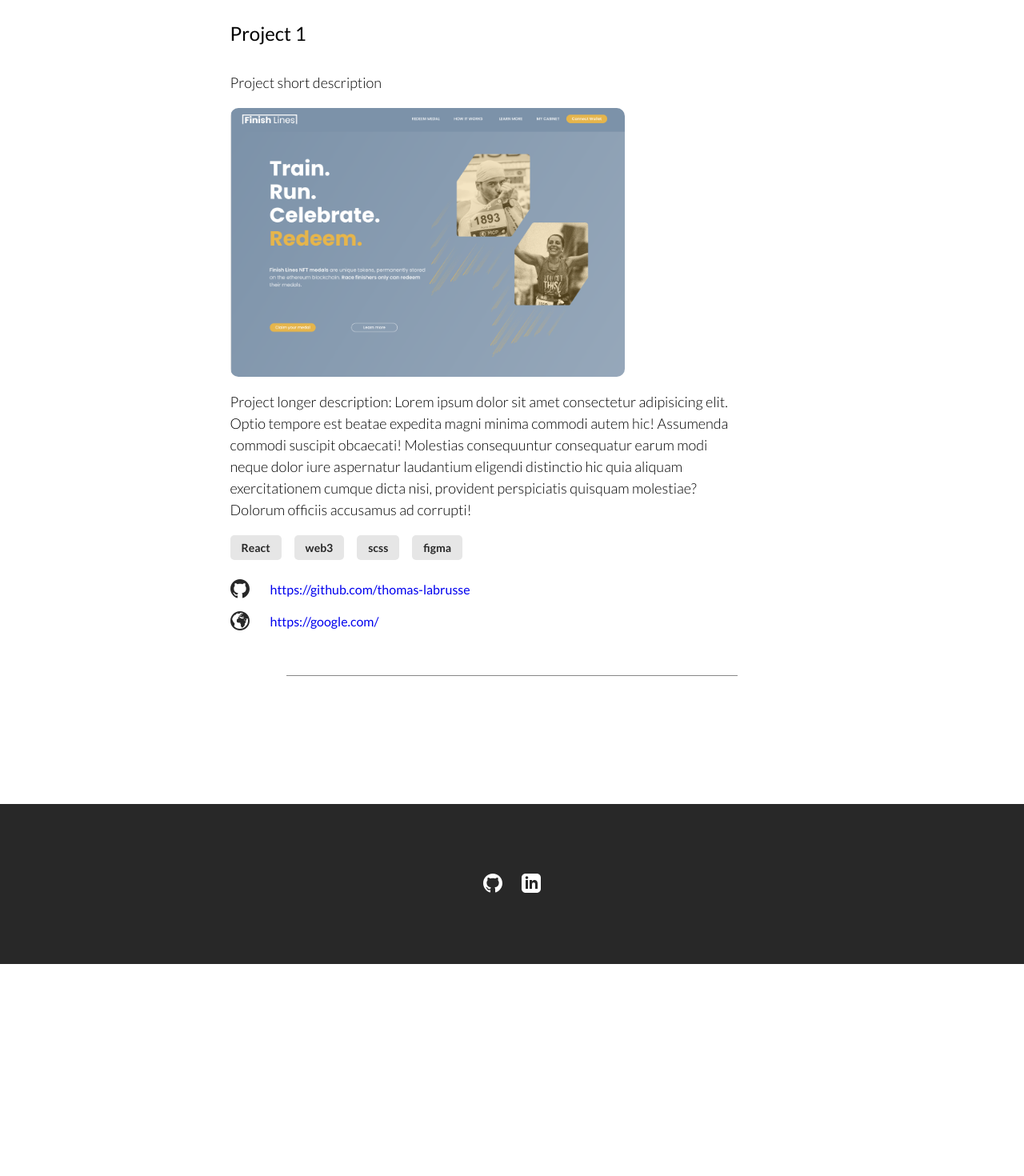
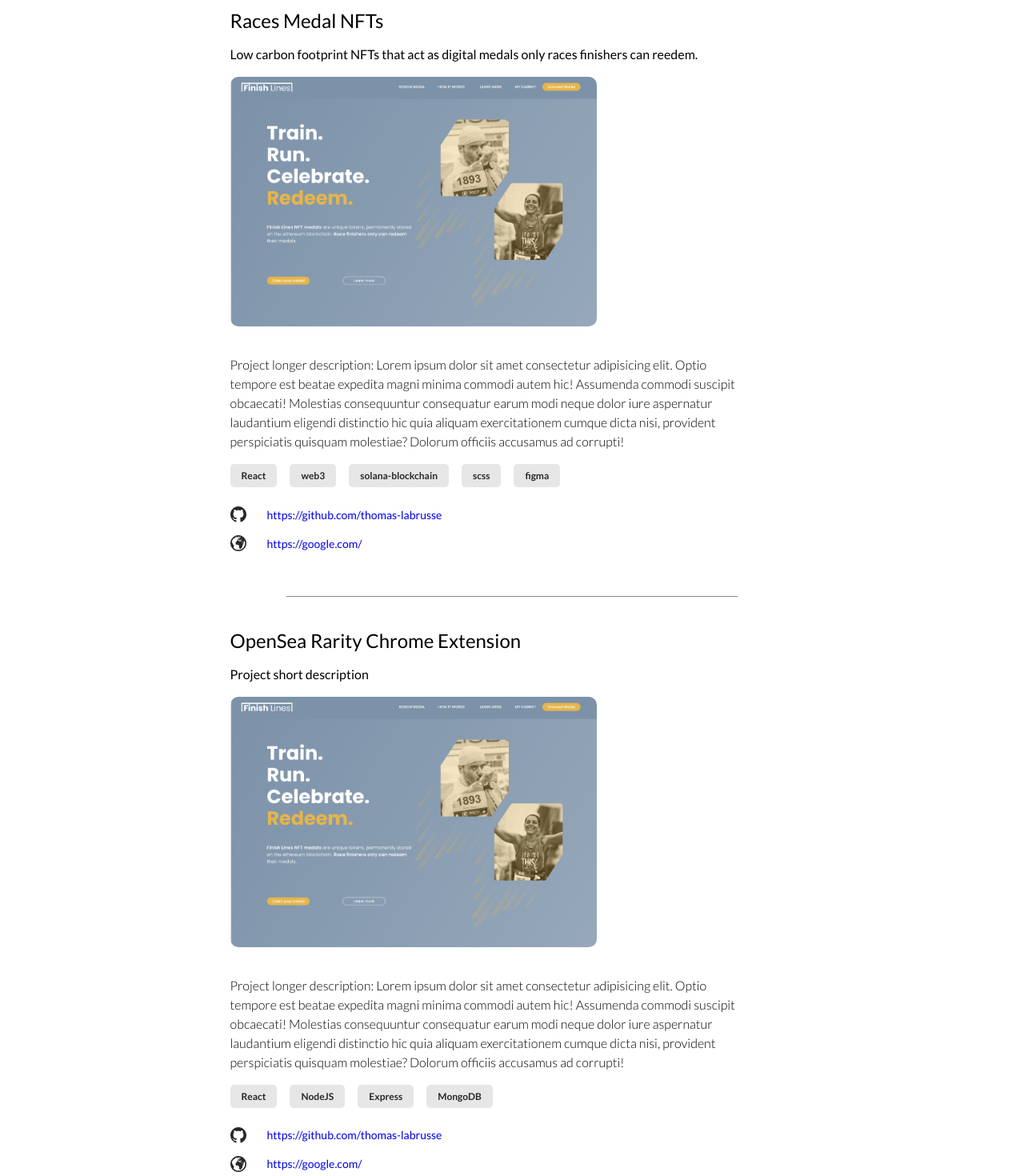
Before and after one commit to thomas-labrusse/personal-website, a Next.js app: page /projects in a window 1280 px wide. Shown: the part 280-1750 px from the top of the page at 80% size. Before the commit the page ends 1485 px from the top, so only its background shows below. Built offline with nearby package versions, Linux system fonts and the light colour scheme.

Commit message:
projects style fixes

```diff
--- a/components/projects/Project.jsx
+++ b/components/projects/Project.jsx
@@ -11,8 +11,8 @@ const Project = (props) => {
 
 	return (
 		<div className={classes.project}>
-			<h1>{name}</h1>
-			<p className={classes.description}>{shortDescription}</p>
+			<h1 className={classes.name}>{name}</h1>
+			<p className={classes['main-description']}>{shortDescription}</p>
 			<img className={classes.image} src={image}></img>
 			<p className={classes.description}>{description}</p>
 			<div className={classes.tags}>
--- a/components/projects/Project.module.css
+++ b/components/projects/Project.module.css
@@ -3,9 +3,19 @@
 	flex-direction: column;
 }
 
+.name {
+	margin: 0px;
+}
+
 .image {
-	width: 70%;
+	width: 65%;
+	margin-bottom: 20px;
 	border-radius: 10px;
+}
+
+.main-description {
+	width: 90%;
+	font-weight: 400;
 }
 
 .description {
@@ -28,12 +38,12 @@
 }
 
 .icon {
-	width: 24px;
+	width: 20px;
 }
 
 .url {
 	color: #535353;
-	font-size: 16px;
+	font-size: 14px;
 }
 
 .url a {
--- a/components/projects/Projects.jsx
+++ b/components/projects/Projects.jsx
@@ -8,14 +8,37 @@ import classes from './Projects.module.css'
 const PROJECTS = [
 	{
 		id: 1,
-		name: 'Project 1',
+		name: 'Races Medal NFTs',
+		shortDescription:
+			'Low carbon footprint NFTs that act as digital medals only races finishers can reedem.',
+		image: './images/finish-lines-project.png',
+		description:
+			'Project longer description: Lorem ipsum dolor sit amet consectetur adipisicing elit. Optio tempore est beatae expedita magni minima commodi autem hic! Assumenda commodi suscipit obcaecati! Molestias consequuntur consequatur earum modi neque dolor iure aspernatur laudantium eligendi distinctio hic quia aliquam exercitationem cumque dicta nisi, provident perspiciatis quisquam molestiae? Dolorum officiis accusamus ad corrupti!',
+		stack: ['React', 'web3', 'solana-blockchain', 'scss', 'figma'],
+		github: 'https://github.com/thomas-labrusse',
+		url: 'https://google.com/',
+	},
+	{
+		id: 2,
+		name: 'OpenSea Rarity Chrome Extension',
 		shortDescription: 'Project short description',
 		image: './images/finish-lines-project.png',
 		description:
 			'Project longer description: Lorem ipsum dolor sit amet consectetur adipisicing elit. Optio tempore est beatae expedita magni minima commodi autem hic! Assumenda commodi suscipit obcaecati! Molestias consequuntur consequatur earum modi neque dolor iure aspernatur laudantium eligendi distinctio hic quia aliquam exercitationem cumque dicta nisi, provident perspiciatis quisquam molestiae? Dolorum officiis accusamus ad corrupti!',
-		stack: ['React', 'web3', 'scss', 'figma'],
+		stack: ['React', 'NodeJS', 'Express', 'MongoDB'],
 		github: 'https://github.com/thomas-labrusse',
 		url: 'https://google.com/',
+	},
+	{
+		id: 3,
+		name: 'Attendance Slack Bot',
+		shortDescription:
+			'Small Slack Bot allowing coworking members to flag their presence',
+		image: './images/slack-bot-project.png',
+		description:
+			'Project longer description: Lorem ipsum dolor sit amet consectetur adipisicing elit. Optio tempore est beatae expedita magni minima commodi autem hic! Assumenda commodi suscipit obcaecati! Molestias consequuntur consequatur earum modi neque dolor iure aspernatur laudantium eligendi distinctio hic quia aliquam exercitationem cumque dicta nisi, provident perspiciatis quisquam molestiae? Dolorum officiis accusamus ad corrupti!',
+		stack: ['Javascript', 'Bolt', 'AWS Lambda', 'Serverless'],
+		github: 'https://github.com/thomas-labrusse/slack-bot-whos-coming',
 	},
 ]
 
--- a/components/ui/Tag.module.css
+++ b/components/ui/Tag.module.css
@@ -10,7 +10,7 @@
 
 .tag span {
 	text-align: center;
-	font-size: 14px;
+	font-size: 12px;
 	font-weight: 700;
 	color: #282828;
 }
--- a/styles/styles.css
+++ b/styles/styles.css
@@ -10,7 +10,7 @@ body {
 }
 
 p {
-	font-size: 18px;
+	font-size: 16px;
 	font-weight: 300;
 	line-height: 1.5;
 }
```
Also changed, not shown: public/images/slack-bot-project.png (added).
